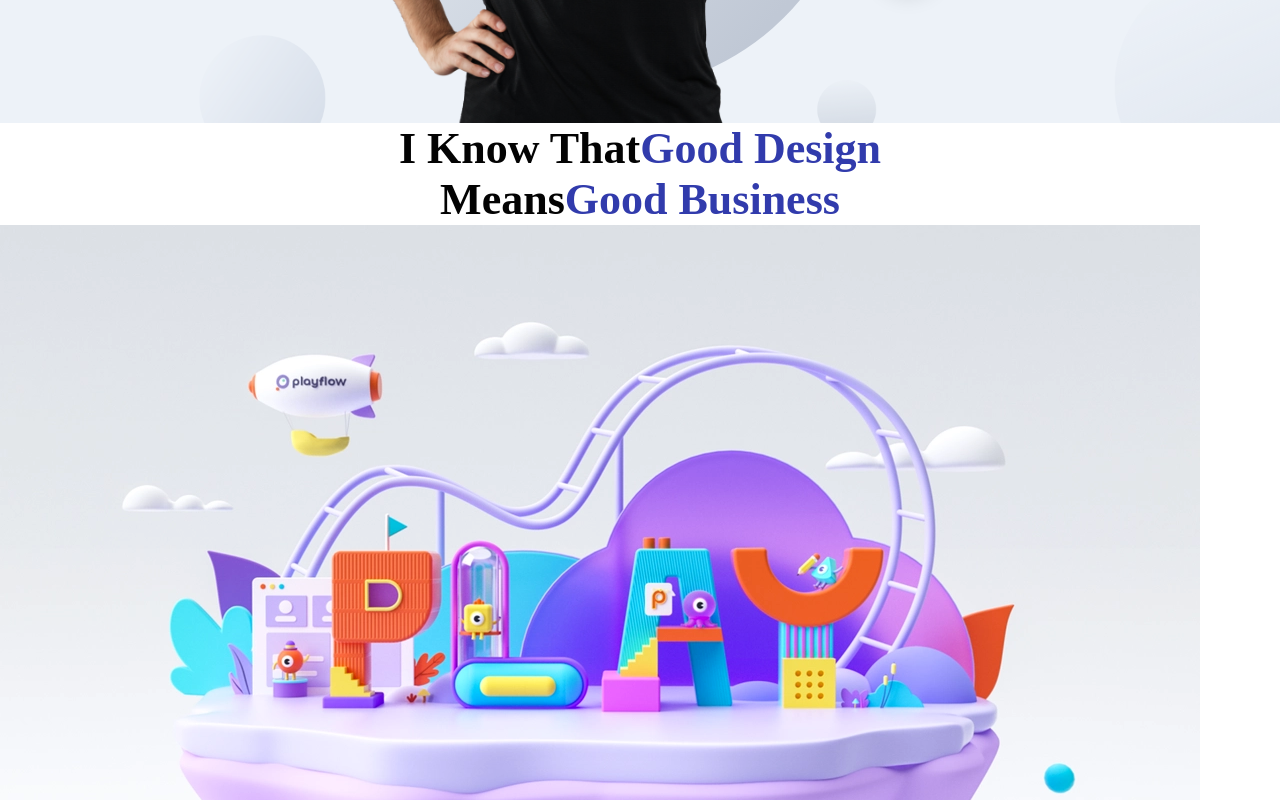
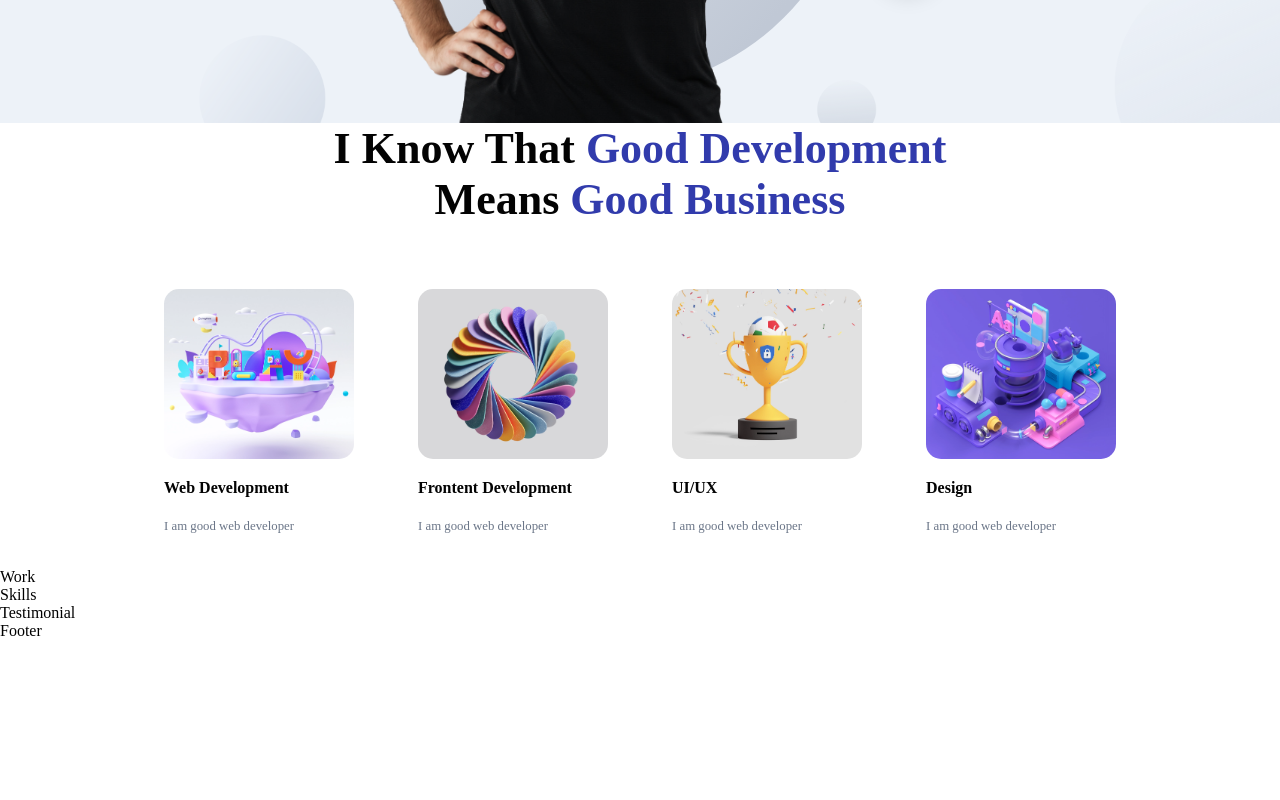
Before and after one commit to koldi887/Portfolio, a React (Create React App) app: page / in a window 1280 px wide. Shown: the part 600-1400 px from the top of the page. After the commit the page ends 1240 px from the top, so only its background shows below. Built offline with nearby package versions, Linux system fonts and the light colour scheme.

Commit message:
about component styles

```diff
--- a/src/container/About/About.scss
+++ b/src/container/About/About.scss
@@ -0,0 +1,38 @@
+.app__about {
+  flex: 1;
+  width: 100%;
+  flex-direction: column;
+}
+
+.app__profiles {
+  display: flex;
+  justify-content: center;
+  align-items: flex-start;
+  flex-wrap: wrap;
+  margin-top: 2rem;
+}
+
+.app__profile-item {
+  width: 190px;
+  display: flex;
+  justify-content: flex-start;
+  align-items: flex-start;
+  flex-direction: column;
+  margin: 2rem;
+
+  img {
+    width: 100%;
+    height: 170px;
+    border-radius: 15px;
+    object-fit: cover;
+  }
+
+  @media screen and (min-width: 2000px) {
+    width: 370px;
+    margin: 2rem 4rem;
+
+    img {
+      height: 320px;
+    }
+  }
+}
--- a/src/container/About/About.tsx
+++ b/src/container/About/About.tsx
@@ -5,12 +5,12 @@ import './About.scss'
 
 const abouts = [
     {
-        title: 'Frontend',
+        title: 'Web Development',
         description: 'I am good web developer',
         imgUrl: images.about01
     },
     {
-        title: 'Backend',
+        title: 'Frontent Development',
         description: 'I am good web developer',
         imgUrl: images.about02
     },
@@ -20,7 +20,7 @@ const abouts = [
         imgUrl: images.about03
     },
     {
-        title: 'UI/UX',
+        title: 'Design',
         description: 'I am good web developer',
         imgUrl: images.about04
     }
@@ -29,12 +29,8 @@ const abouts = [
 const About = () => {
     return (
         <>
-            <h2 className='head-text'>
-                I Know That
-                <span>Good Design</span>
-                <br/>
-                means
-                <span>Good Business</span>
+            <h2 className='head-text'>I Know That <span>Good Development</span>
+                <br/> means <span>Good Business</span>
             </h2>
             <div className='app__profiles'>
                 {abouts.map((about, index) => (
```
